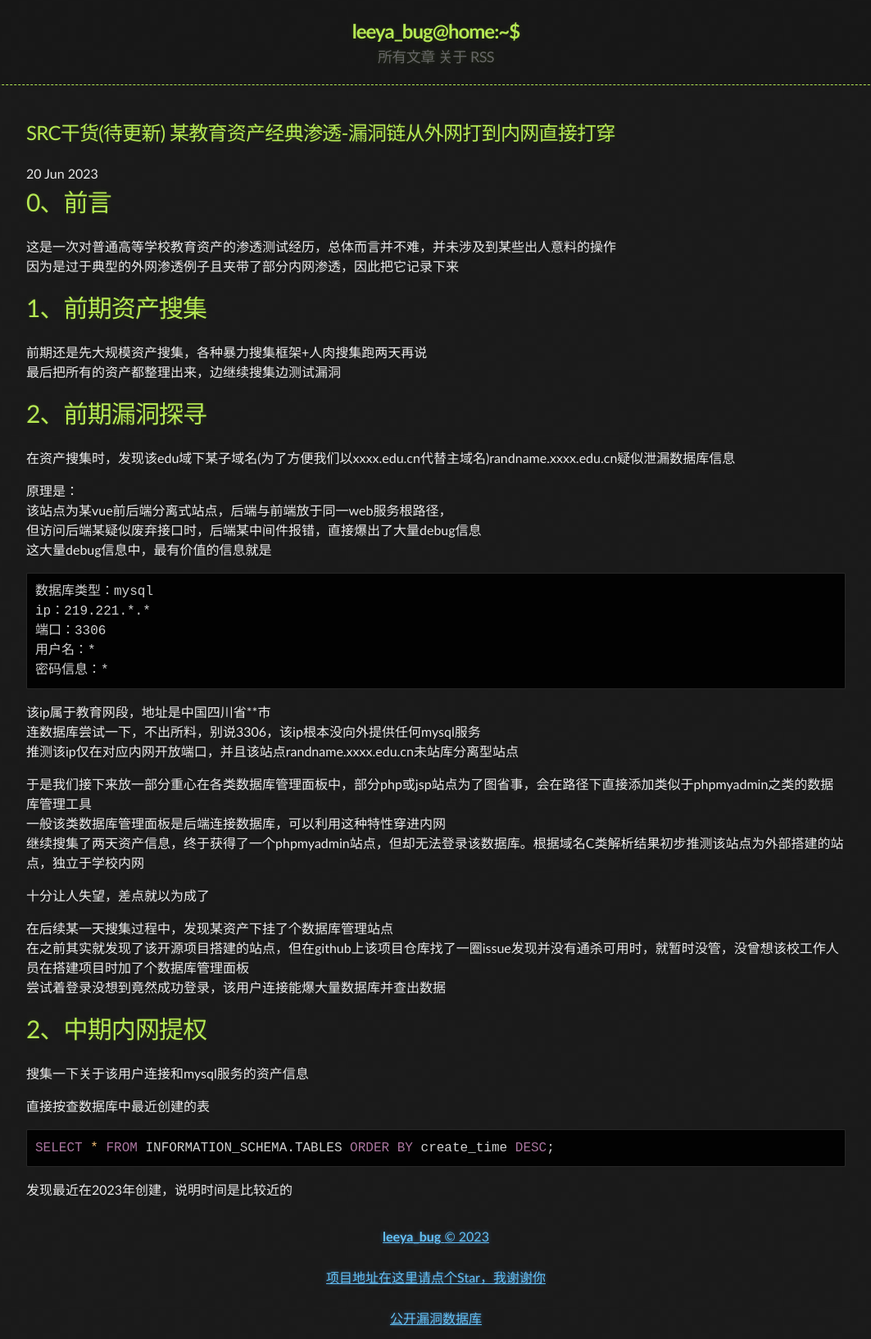
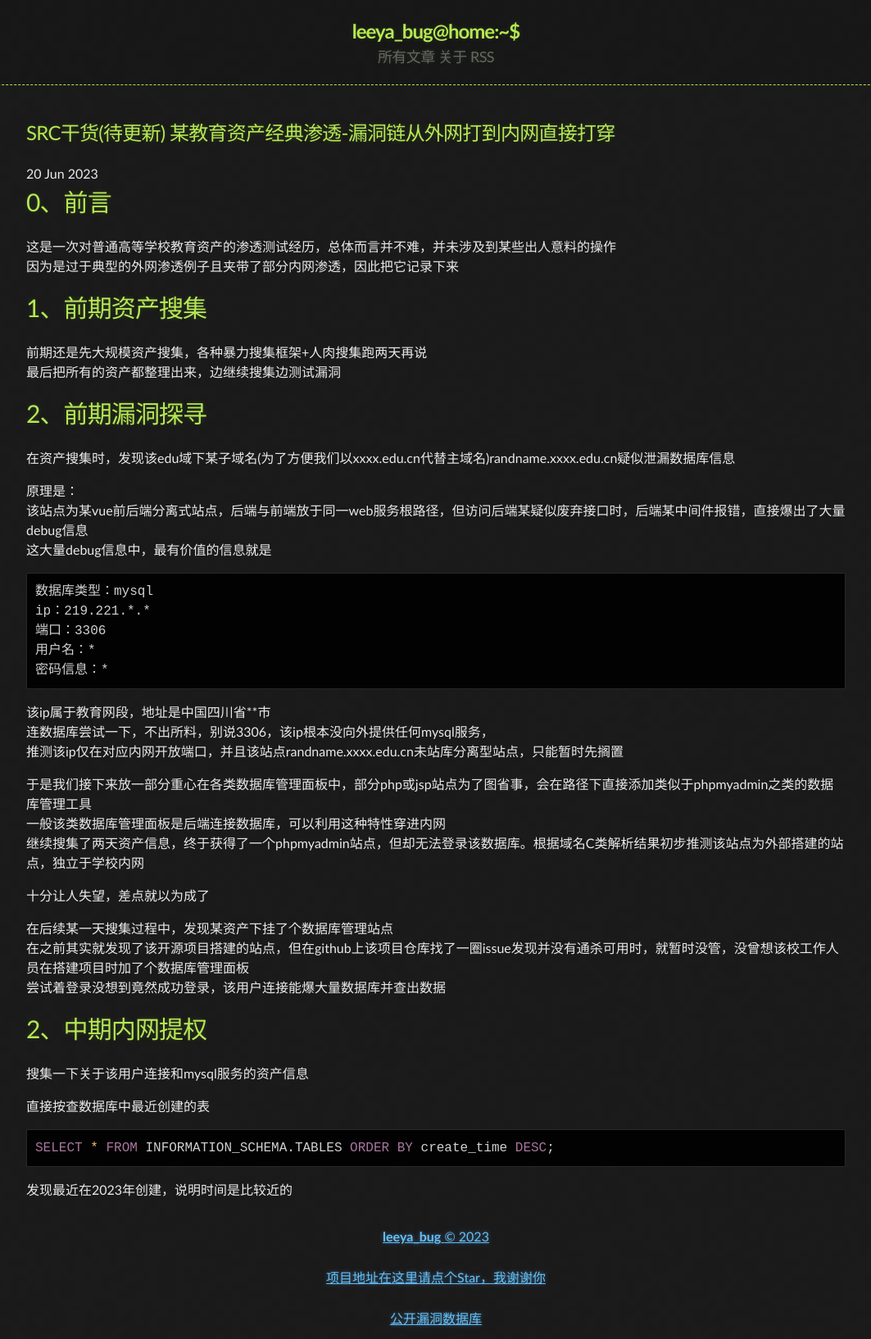
Before and after one commit to Leeyangee/leeyangee.github.io, a Jekyll site: the page built from _posts/2023-06-20-SRC干货(待更新) 某教育资产经典渗透-漏洞链从外网打到内网直接打穿.md, in a window 1280 px wide. Shown: the whole page at 82% size, without its empty margins (108-1171 px from the left). Built offline with Jekyll 4.4.1, drawn with Linux system fonts in a browser that asks for light colours.

Commit message:
Update 2023-06-20-SRC干货(待更新) 某教育资产经典渗透-漏洞链从外网打到内网直接打穿.md

````diff
--- a/_posts/2023-06-20-SRC干货(待更新) 某教育资产经典渗透-漏洞链从外网打到内网直接打穿.md
+++ b/_posts/2023-06-20-SRC干货(待更新) 某教育资产经典渗透-漏洞链从外网打到内网直接打穿.md
@@ -37,8 +37,7 @@ ps：除非有0dayPOC，否则绝大部分情况下扫描器扫不出来可以
 在资产搜集时，发现该edu域下某子域名(为了方便我们以xxxx.edu.cn代替主域名)randname.xxxx.edu.cn疑似泄漏数据库信息
 
 原理是：
-该站点为某vue前后端分离式站点，后端与前端放于同一web服务根路径，
-但访问后端某疑似废弃接口时，后端某中间件报错，直接爆出了大量debug信息
+该站点为某vue前后端分离式站点，后端与前端放于同一web服务根路径，但访问后端某疑似废弃接口时，后端某中间件报错，直接爆出了大量debug信息
 这大量debug信息中，最有价值的信息就是
 ```
 数据库类型：mysql
@@ -48,8 +47,8 @@ ip：219.221.*.*
 密码信息：*
 ```
 该ip属于教育网段，地址是中国四川省**市
-连数据库尝试一下，不出所料，别说3306，该ip根本没向外提供任何mysql服务
-推测该ip仅在对应内网开放端口，并且该站点randname.xxxx.edu.cn未站库分离型站点
+连数据库尝试一下，不出所料，别说3306，该ip根本没向外提供任何mysql服务，
+推测该ip仅在对应内网开放端口，并且该站点randname.xxxx.edu.cn未站库分离型站点，只能暂时先搁置
 
 于是我们接下来放一部分重心在各类数据库管理面板中，部分php或jsp站点为了图省事，会在路径下直接添加类似于phpmyadmin之类的数据库管理工具
 一般该类数据库管理面板是后端连接数据库，可以利用这种特性穿进内网
````
